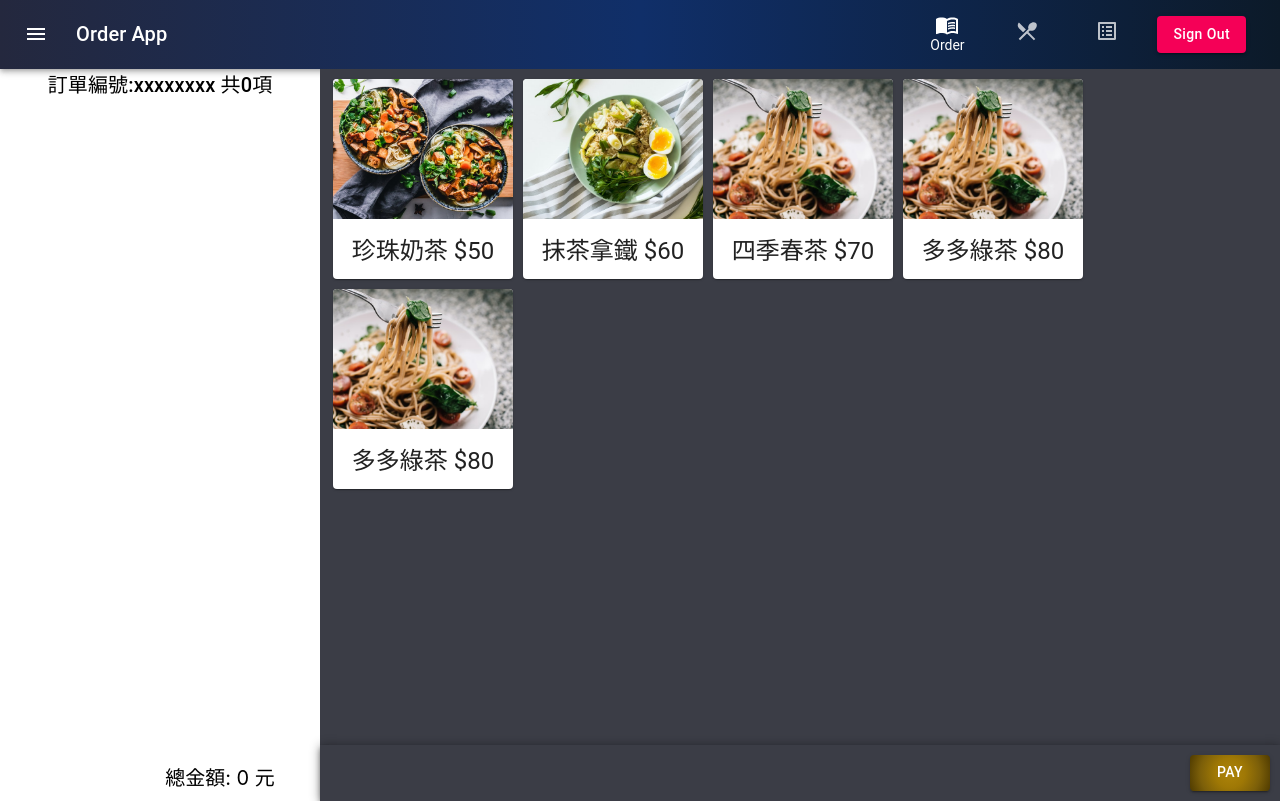
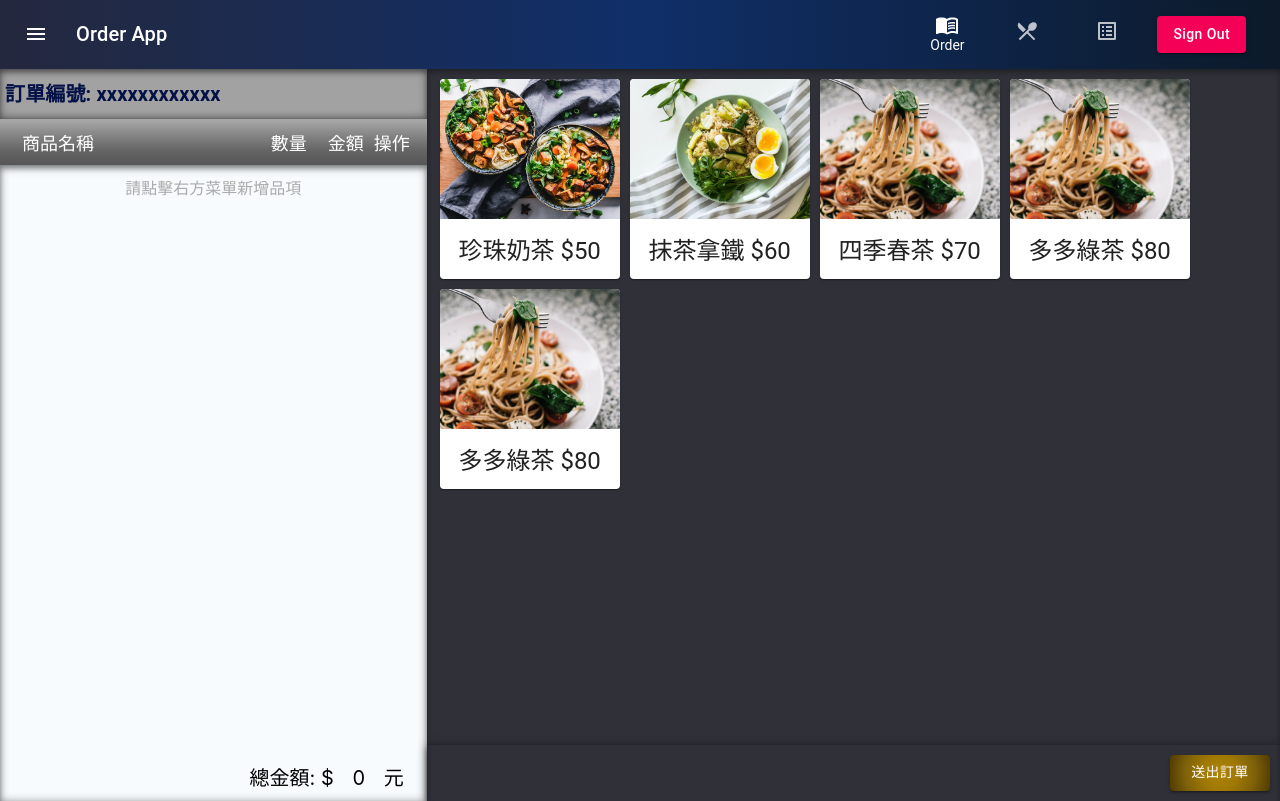
Before and after one commit to sponge2984/react-order-app, a React (Create React App) app: page / in a window 1280 px wide. Built offline with nearby package versions, Linux system fonts and the light colour scheme; sample sign-in values are in the browser's storage.

Commit message:
order page update

```diff
--- a/src/component/page/Main.js
+++ b/src/component/page/Main.js
@@ -92,8 +92,9 @@ export function MenuTabs() {
                             showLabels={false}
                             className={classes.navigation}
                         >
-                            {MenuLists.map((item) => (
+                            {MenuLists.map((item, idx) => (
                                 <BottomNavigationAction
+                                    key={idx}
                                     label={item.label}
                                     icon={item.icon}
                                     className="navigationItem"
--- a/src/component/page/Order.js
+++ b/src/component/page/Order.js
@@ -48,14 +48,24 @@ function Order() {
     };
     return (
         <div className={mainClasses.root}>
-            <Grid item xs={12} md={3} style={{ position: "relative" }}>
+            <Grid item xs={12} md={4} className={orderClasses.orderLeftSide}>
                 <Typography variant="h6" className={orderClasses.title}>
-                    {` 訂單編號:xxxxxxxx 共${selectItems.length}項`}
+                    {` 訂單編號: xxxxxxxxxxxx `}
                 </Typography>
-
-                <List dense={dense}>
-                    {selectItems.map((item) => (
-                        <ListItem>
+                <div className={orderClasses.listInfo}>
+                    <div className="thName">商品名稱</div>
+                    <div className="thCount">數量</div>
+                    <div className="thPrice">金額</div>
+                    <div className="thSet">操作</div>
+                </div>
+                {selectItems.length === 0 && (
+                    <div style={{ margin: "10px", color: "#ababab" }}>
+                        請點擊右方菜單新增品項
+                    </div>
+                )}
+                <List dense={dense} className={orderClasses.orderList}>
+                    {selectItems.map((item, idx) => (
+                        <ListItem key={idx}>
                             <ListItemAvatar>
                                 <Avatar>
                                     <FolderIcon />
@@ -83,14 +93,18 @@ function Order() {
                         </ListItem>
                     ))}
                 </List>
-                <div
-                    className={orderClasses.totalPrice}
-                >{`總金額: ${selectItems.reduce(
-                    (acc, item) => item.price * item.count + acc,
-                    0
-                )} 元`}</div>
+                <div className={orderClasses.totalPrice}>
+                    總金額: $
+                    <span style={{ minWidth: "50px", display: "inline-block" }}>
+                        {selectItems.reduce(
+                            (acc, item) => item.price * item.count + acc,
+                            0
+                        )}
+                    </span>
+                    元
+                </div>
             </Grid>
-            <Grid item xs={12} md={9} className={orderClasses.itemWrapper}>
+            <Grid item xs={12} md={8} className={orderClasses.orderRightSide}>
                 {/*<AppBar position="static" className={orderClasses.classifyTabs}>
                     <Tabs
                         value={value}
@@ -128,7 +142,7 @@ function Order() {
                         variant="contained"
                         color="primary"
                     >
-                        Pay
+                        送出訂單
                     </Button>
                 </div>
             </Grid>
--- a/src/component/styled/styledOrder.js
+++ b/src/component/styled/styledOrder.js
@@ -1,5 +1,11 @@
 import { makeStyles } from "@material-ui/core/styles";
 export const useStylesOrder = makeStyles((theme) => ({
+    orderLeftSide: {
+        position: "relative",
+        background: "#f7fbfd",
+        boxShadow:
+            "inset 0px 2px 4px -1px rgba(0,0,0,0.12),inset  0px 4px 5px 0px rgba(0,0,0,0.24),inset  0px 1px 10px 0px rgba(0,0,0,0.42)",
+    },
     orderCount: {
         width: "30px",
         textAlign: "end",
@@ -12,9 +18,12 @@ export const useStylesOrder = makeStyles((theme) => ({
         right: "10px",
         width: "180px",
     },
-    itemWrapper: {
+
+    orderRightSide: {
+        boxShadow:
+            "inset 0px 2px 4px -1px rgba(0,0,0,0.12), inset 0px 4px 5px 0px rgba(0,0,0,0.24)",
         height: "100%",
-        background: "#3b3d46",
+        background: "#2f3038",
         width: "100%",
         flexDirection: "column",
         display: "flex",
@@ -60,9 +69,55 @@ export const useStylesOrder = makeStyles((theme) => ({
     },
     SendOrderBtn: {
         marginRight: "10px",
-        width: "80px",
+        width: "100px",
         height: "36px",
         background:
             "radial-gradient(circle, rgba(171,130,9,0.9990371148459384) 5%, rgba(159,120,5,1) 34%, rgba(124,95,9,1) 68%, rgba(78,58,0,1) 100%)",
     },
+    title: {
+        fontWeight: "bold",
+        color: "#031146",
+        height: "40px",
+        display: "flex",
+        padding: "5px",
+        alignItems: "center",
+        background: "#a2a2a2",
+        boxShadow:
+            "inset 0px 2px 4px -1px rgba(0,0,0,0.12), inset 0px 4px 5px 0px rgba(0,0,0,0.24), inset 0px 1px 10px 0px rgba(0,0,0,0.42)",
+    },
+    listInfo: {
+        height: "36px",
+        display: "flex",
+        padding: "5px 10px",
+        alignItems: "center",
+        color: "#fff",
+        fontSize: "18px",
+        background:
+            "linear-gradient(180deg, rgb(165 165 165 / 100%) 5%, rgb(134 134 134) 34%, rgb(101 101 101) 68%, rgb(86 86 86))",
+        boxShadow:
+            "0px 2px 4px -1px rgba(0,0,0,0.12), 0px 4px 5px 0px rgba(0,0,0,0.24), 0px 1px 10px 0px rgba(0,0,0,0.42)",
+        "& .thName": {
+            marginLeft: "12px",
+        },
+        "& .thCount": {
+            position: "absolute",
+            right: "120px",
+        },
+        "& .thPrice": {
+            position: "absolute",
+            right: "63px",
+        },
+        "& .thSet": {
+            position: "absolute",
+            right: "17px",
+        },
+    },
+    orderList: {
+        maxHeight: "363px",
+        overflowY: "auto",
+        "& li": {
+            borderBottom: "1px solid #9e9e9e",
+            margin: "0 8px",
+        },
+    },
 }));
```
